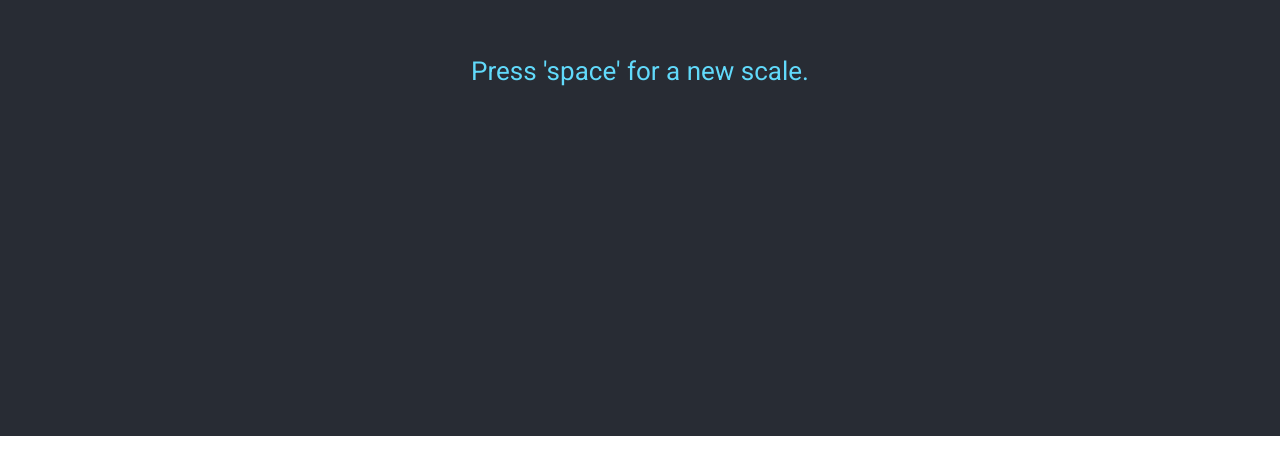
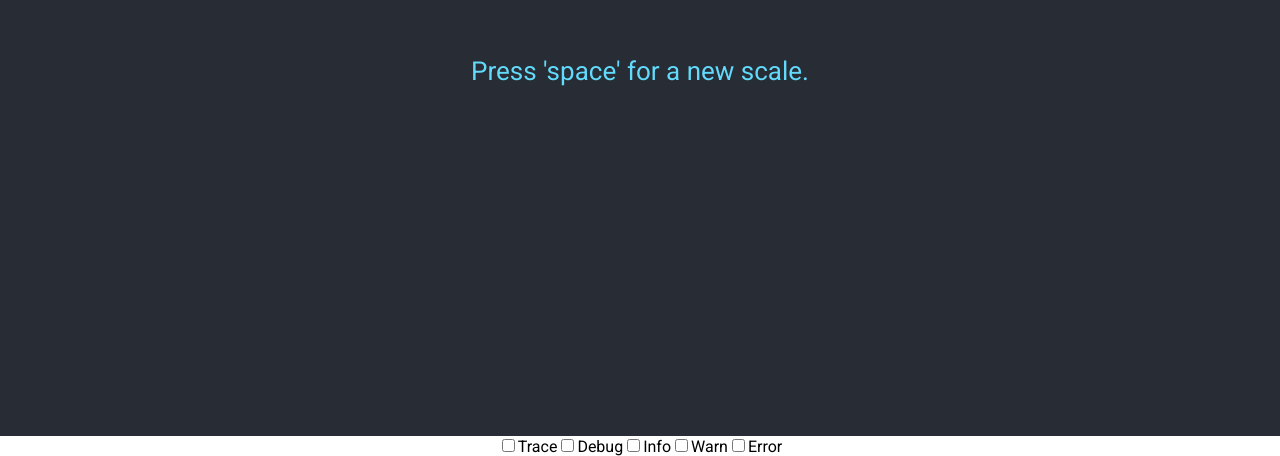
Before and after one commit to ImreBoersma/scales-exercises, a React (Create React App) app: page / in a window 1280 px wide. Shown: the part 364-820 px from the top of the page. Built offline with nearby package versions, Linux system fonts and the light colour scheme; no server answers; the database is empty.

Commit message:
Integrated Firebase

```diff
--- a/package.json
+++ b/package.json
@@ -13,8 +13,7 @@
   },
   "scripts": {
     "start": "react-scripts start",
-    "build": "react-scripts build",
-    "eject": "react-scripts eject"
+    "build": "react-scripts build"
   },
   "eslintConfig": {
     "extends": [
--- a/src/App.tsx
+++ b/src/App.tsx
@@ -3,9 +3,10 @@ import './App.css';
 import { fetchScales, selectScales } from './store/scalesSlice';
 import { useAppDispatch, useAppSelector } from './utils/hooks';
 import { getRandomItem } from './utils/randomItem';
+import { Scale } from './utils/types'
 
 const App = (): any => {
-  const [currentScale, setCurrentScale] = useState<String>("")
+  const [currentScale, setCurrentScale] = useState<Scale>()
   const dispatch = useAppDispatch()
   const scales = useAppSelector(selectScales)
 
@@ -22,19 +23,37 @@ const App = (): any => {
         event.stopPropagation()
       }
       if (event.code === 'Space') {
-        setCurrentScale(getRandomItem(scales))
+        setCurrentScale(getRandomItem(scales.scales))
       }
     })
   }, [scales])
 
   return (
-    <div className="App App-header">
+    <div className='App'>
+    <div className="App-header">
       <h1>
-        {currentScale}
+        {currentScale?.name}
       </h1>
       <p className="App-link">
         Press 'space' for a new scale.
       </p>
+      </div>
+      <div style={{display: 'inline-block'}}>
+        <input type="checkbox" />
+        <label htmlFor="dbgTrace">Trace</label>
+
+        <input type="checkbox" />
+        <label htmlFor="dbgDebug">Debug</label>
+
+        <input type="checkbox" />
+        <label htmlFor="dbgInfo">Info</label>
+
+        <input type="checkbox" />
+        <label htmlFor="dbgWarn">Warn</label>
+
+        <input type="checkbox" />
+        <label htmlFor="dbgErr">Error</label>
+    </div>
     </div>
   );
 }
--- a/src/index.css
+++ b/src/index.css
@@ -4,8 +4,3 @@ body {
   -webkit-font-smoothing: antialiased;
   -moz-osx-font-smoothing: grayscale;
 }
-
-code {
-  font-family: source-code-pro, Menlo, Monaco, Consolas, 'Courier New',
-    monospace;
-}
--- a/src/store/scalesSlice.ts
+++ b/src/store/scalesSlice.ts
@@ -1,9 +1,13 @@
 import { createAsyncThunk, createSlice } from '@reduxjs/toolkit'
 import type { RootState } from '../store'
 import { db } from '../services/firebase.service'
-import { collection, getDocs } from "firebase/firestore";
+import { collection, getDocs } from "firebase/firestore"
+import { Scale } from '../utils/types'
+import { mapToScale } from '../utils/mapper'
 
-const initialState: any[] = []
+const initialState: { scales: Scale[] } = {
+    scales: []
+}
 
 export const scalesSlice = createSlice({
     name: 'scales',
@@ -16,8 +20,8 @@ export const scalesSlice = createSlice({
     extraReducers: (builder) => {
         builder.addCase(fetchScales.fulfilled,
             (state, { payload }) => {
-                state.push(...payload);
-            });
+                state.scales.push(...payload)
+            })
     },
 })
 
@@ -30,10 +34,9 @@ export const scalesReducer = scalesSlice.reducer
 export const fetchScales = createAsyncThunk(
     'scales/fetch',
     async () => {
-        const querySnapshot = await getDocs(collection(db, "scales"));
-        querySnapshot.forEach((doc) => {
-            console.log(`${doc.id} => ${doc.data()}`);
-        });
-        return querySnapshot.docs
+        const querySnapshot = await getDocs(collection(db, "scales"))
+        return querySnapshot.docs.map((doc) => {
+            return mapToScale({ doc: doc.data(), id: doc.id })
+        })
     }
 )
--- /dev/null
+++ b/src/utils/mapper.ts
@@ -0,0 +1,11 @@
+import { DocumentData } from "firebase/firestore"
+import { Scale } from "./types"
+
+export const mapToScale = (entry: { doc: DocumentData, id: string }): Scale => {
+    return {
+        id: entry.id,
+        level: entry.doc.level,
+        name: entry.doc.name,
+        notation: entry.doc.notation
+    }
+}
--- a/src/utils/randomItem.ts
+++ b/src/utils/randomItem.ts
@@ -1,10 +1,12 @@
-export const getRandomItem = (array: any[]) => {
+import { Scale } from "./types"
+
+export const getRandomItem = (array: Scale[]) => {
     let copy = array.slice(0);
     return () => {
-        if (copy.length < 1) { copy = array.slice(0); }
-        const index = Math.floor(Math.random() * copy.length);
-        const item = copy[index];
-        copy.splice(index, 1);
-        return item;
+        if (copy.length < 1) copy = array.slice(0)
+        const index = Math.floor(Math.random() * copy.length)
+        const item = copy[index]
+        copy.splice(index, 1)
+        return item
     };
 }
--- a/src/utils/types.d.ts
+++ b/src/utils/types.d.ts
@@ -1,4 +1,5 @@
 export type Scale = {
+    id: string
     level: number
     name: string
     notation: any //XMLDocument
```
Also changed, not shown: firebase.json, 2 other files (tests, documents, lock files or other folders).
